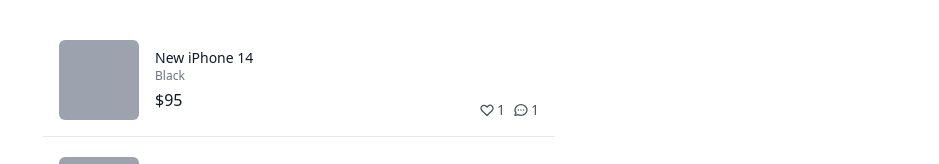
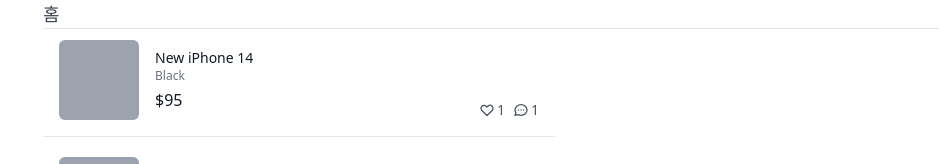
Before and after one commit to blkluv/next_carrot_market, a Next.js app: page / in a window 1280 px wide. Shown: the top 164 px of the page, without its empty margins (341-1280 px from the left). Built offline with nearby package versions, Linux system fonts and the light colour scheme.

Commit message:
Layout 컴포넌트 만들고 index.tsx에 적용

```diff
--- a/components/layout.tsx
+++ b/components/layout.tsx
@@ -13,9 +13,11 @@ export default function Layout({
 }: LayoutProps) {
   return (
     <div>
-      <div></div>
+      <div className="fixed top-0 flex items-center w-full py-4 text-lg font-medium text-gray-700 bg-white border-b">
+        {title ? <span>{title}</span> : null}
+      </div>
       {children}
-      <nav></nav>
+      {hasTabBar ? <nav></nav> : null}
     </div>
   );
 }
--- a/src/pages/index.tsx
+++ b/src/pages/index.tsx
@@ -1,7 +1,9 @@
 import type { NextPage } from "next";
+import Layout from "components/layout.tsx";
 
 const Home: NextPage = () => {
   return (
+    <Layout title="홈">
       <div className="flex flex-col py-10 space-y-5">
         {[1, 1, 1, 1, 1, 1, 1, 1, 1, 1, 1, 1].map((_, i) => (
           <div
@@ -74,6 +76,7 @@ const Home: NextPage = () => {
           </svg>
         </button>
       </div>
+    </Layout>
   );
 };
 
```
Lines whose indentation alone changed are shown as unchanged.
